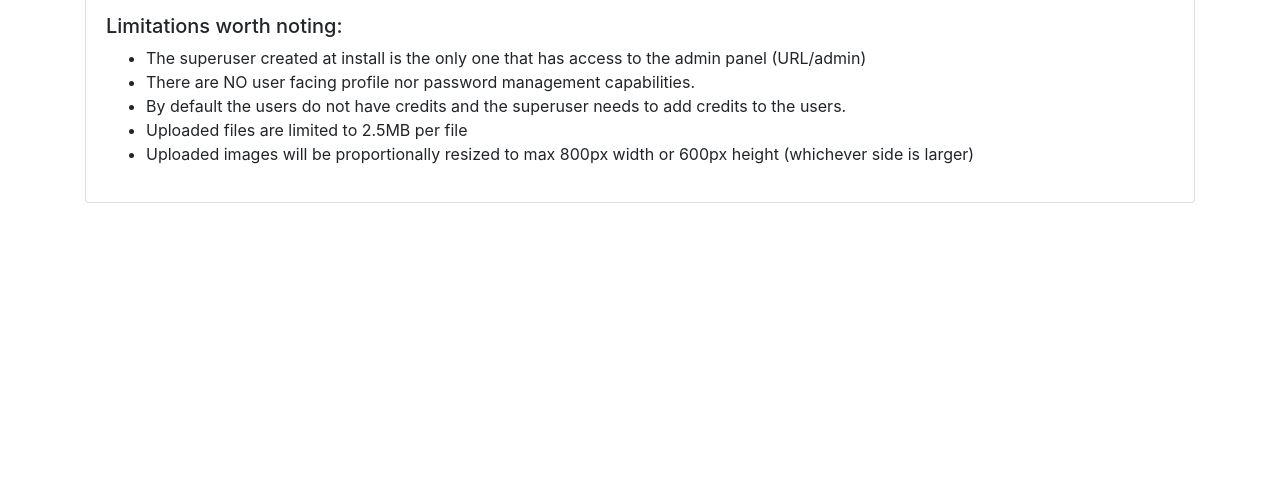
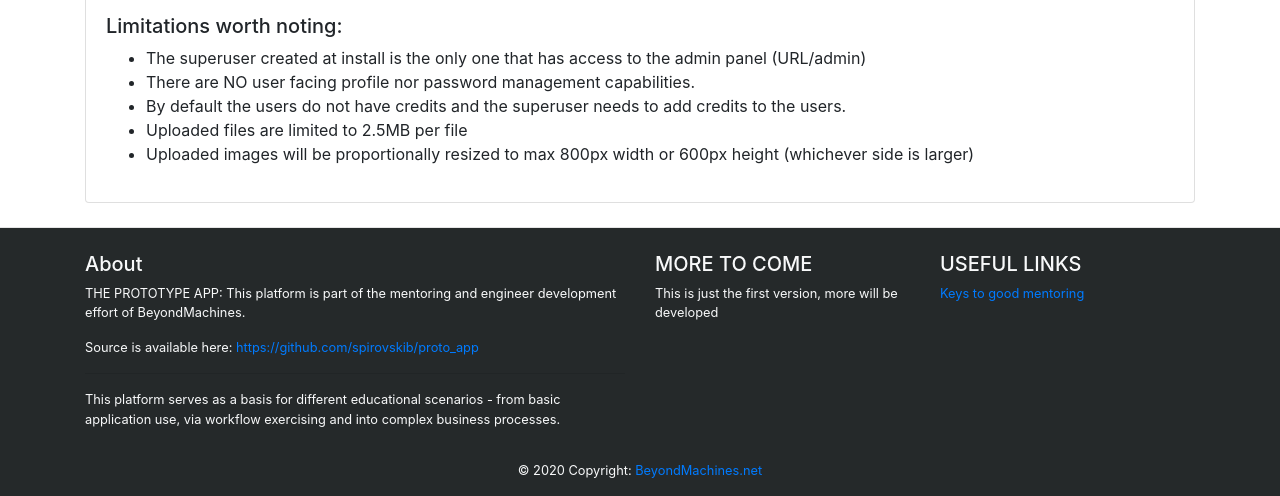
Before and after one commit to spirovskib/proto_app, a Django app: page / in a window 1280 px wide. Shown: the part 478-974 px from the top of the page. Before the commit the page ends 681 px from the top, so only its background shows below. Run offline with Django 3.2, Linux system fonts and the light colour scheme; some libraries are stand-ins or nearby versions.

Commit message:
adding footer

```diff
--- a/templates/base.html
+++ b/templates/base.html
@@ -14,7 +14,7 @@
   <script type="text/javascript" src="{% static 'js/jquery-3.5.1.min.js' %}"></script>
   <script type="text/javascript" src="{% static 'js/bootstrap.bundle.min.js' %}"></script>
 
-  {% block nav %}
+{% block nav %}
   {% include 'navbar.html' %}
 {% endblock %}
 
@@ -27,7 +27,9 @@
     </div>
   </div>
 
+{% block footer %}
 
+{% endblock %}
 
 </body>
 </html>
--- /dev/null
+++ b/templates/footer.html
@@ -0,0 +1,72 @@
+<!-- Footer -->
+
+
+<hr style='margin-bottom:0' >
+<footer class="small text-light pt-4" style="background-color: #25292A">
+
+  <!-- Footer Links -->
+  <div class="container">
+    <!-- Grid row -->
+    <div class="row justify-content-center">
+
+      <!-- Grid column -->
+      <div class="col-md-6 mt-md-0 mt-3">
+
+        <!-- Content -->
+        <h5>About</h5>
+        <p>THE PROTOTYPE APP: This platform is part of the mentoring and engineer development effort of BeyondMachines. </p>
+        <p>Source is available here:  <a href="https://github.com/spirovskib/proto_app">https://github.com/spirovskib/proto_app</a> </p>
+        <hr>
+        <p>This platform serves as a basis for different educational scenarios - from basic application use, via workflow exercising and into complex business processes.</p>
+
+      </div>
+      <!-- Grid column -->
+
+      <hr class="clearfix w-100 d-md-none pb-3">
+
+      <!-- Grid column -->
+      <div class="col-md-3 mb-md-0 mb-3">
+
+        <!-- Links -->
+        <h5 class="text-uppercase">More to come</h5>
+
+        <ul class="list-unstyled">
+          <li>
+            <a href="#!"></a>
+          </li>
+          <li>
+            <p>This is just the first version, more will be developed</p>
+          </li>
+        </ul>
+
+      </div>
+      <!-- Grid column -->
+
+      <!-- Grid column -->
+      <div class="col-md-3 mb-md-0 mb-3">
+
+        <!-- Links -->
+        <h5 class="text-uppercase">Useful Links</h5>
+
+        <ul class="list-unstyled">
+          <li>
+            <a href="https://www.beyondmachines.net/blog/mentor-thoughts-keys-to-good-mentoring-and-how-we-work">Keys to good mentoring</a>
+          </li>
+        </ul>
+
+      </div>
+      <!-- Grid column -->
+
+    </div>
+    <!-- Grid row -->
+  </div>
+  <!-- Footer Links -->
+
+  <!-- Copyright -->
+  <div class="footer-copyright text-center py-3">© 2020 Copyright:
+    <a href="https://www.beyondmachines.net/"> BeyondMachines.net</a>
+  </div>
+  <!-- Copyright -->
+
+</footer>
+<!-- Footer -->
--- a/templates/home.html
+++ b/templates/home.html
@@ -67,3 +67,7 @@
 </div>
 {% endif %}
 {% endblock %}
+
+{% block footer %}
+  {% include 'footer.html' %}
+{% endblock %}
```
